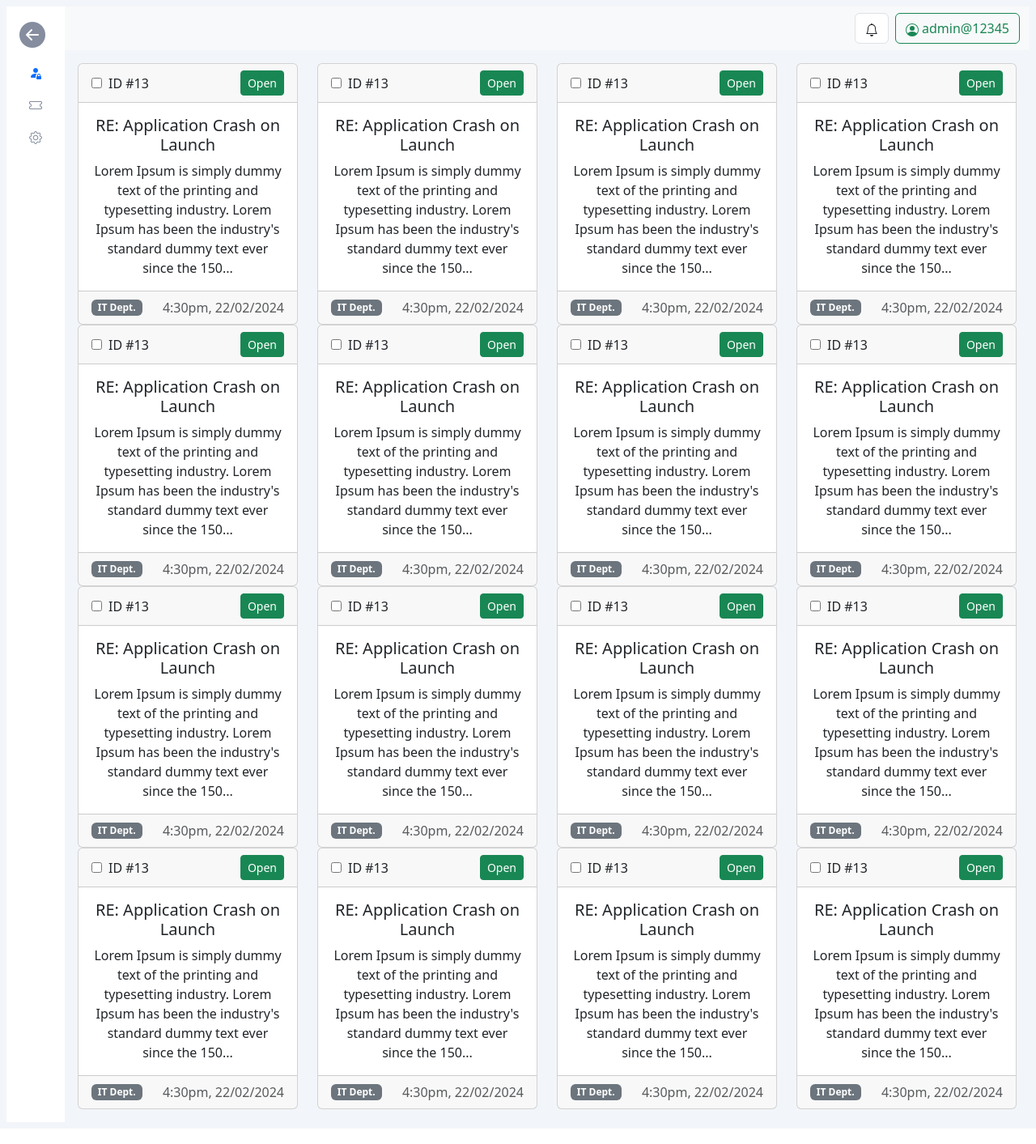
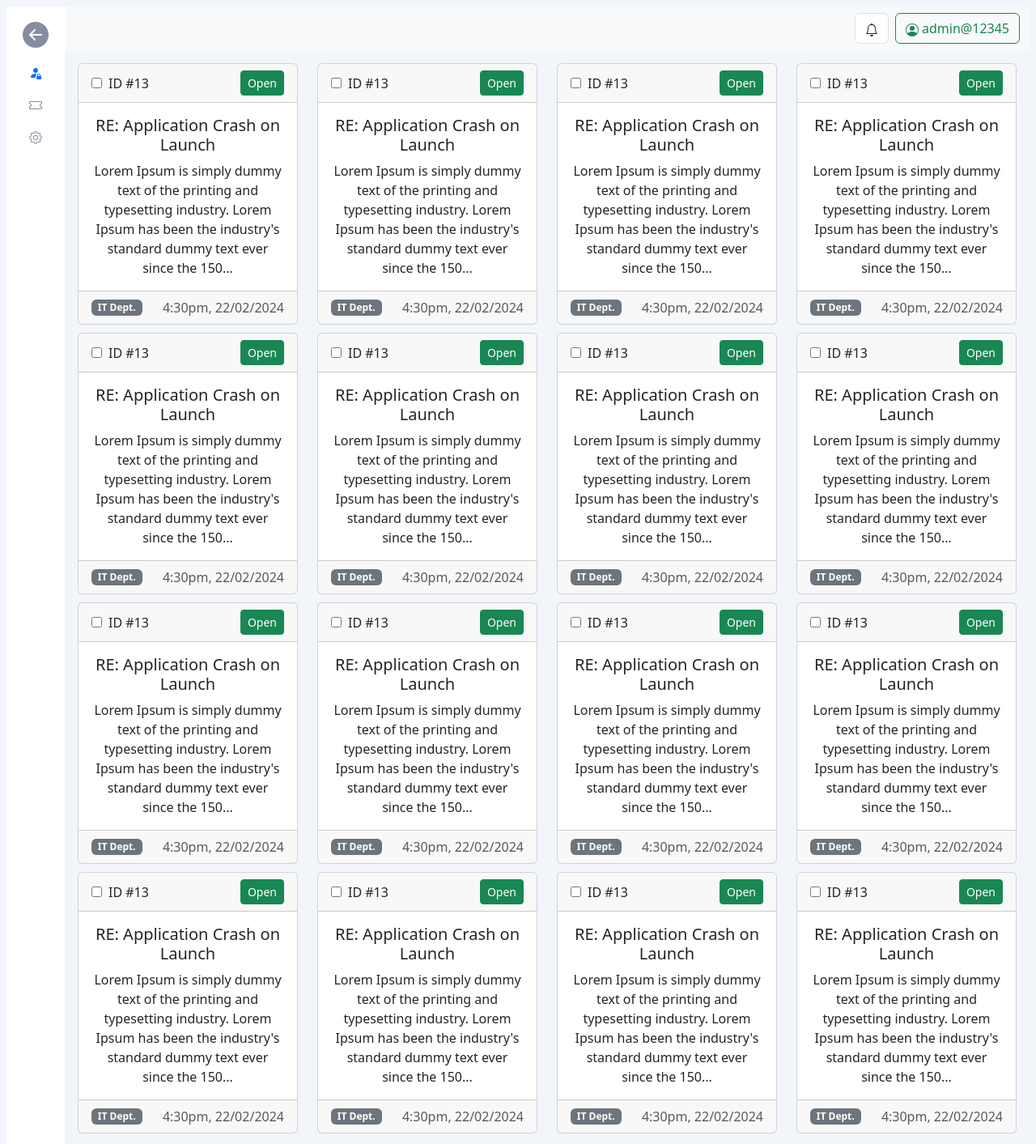
Before and after one commit to nongviettruong12/bai_tap4, a website: page convertBoostrap.html in a window 1280 px wide. Shown: the top 1413 px of the page at 81% size. Drawn offline with nearby package versions, Linux system fonts and the light colour scheme.

Commit message:
"feat":"remove node module and spacing "

```diff
--- a/convertBoostrap.html
+++ b/convertBoostrap.html
@@ -40,27 +40,56 @@
       .spacing_width {
         width: 24%;
       }
-      .ms-9{
+      .ms-9 {
         margin-left: 80px;
+      }
+      .ms_1_mobile{
+        margin-left: 0.6rem;
+      }
+      .mb-10px{
+        margin-bottom: 10px;
       }
     </style>
     <div class="d-flex p-2 backGround_color_card">
       <div class="backGround_navbar">
         <div class="container mt-3 text_spacing">
           <h2 class="text_color_navbar_left d-flex">
-           <span class="d-xl-none d-lg-none d-md-none d-sm-none d-none d-xxl-block">Vertical Nav</span>  <i class="bi bi-arrow-left-circle-fill ms-1"></i>
+            <span
+              class="d-xl-none d-lg-none d-md-none d-sm-none d-none d-xxl-block "
+              >Vertical Nav</span
+            >
+            <i class="bi bi-arrow-left-circle-fill ms-2"></i>
           </h2>
           <ul class="nav flex-column">
             <li class="nav-item">
               <a class="nav-link text_color_navbar_lef d-flex" href="#"
-                ><i class="bi bi-person-fill-lock"></i><span class="d-xl-none d-lg-none d-md-none d-sm-none d-none d-xxl-block ms-1">Admin DashBoard</span></a
+                ><i class="bi bi-person-fill-lock"></i
+                ><span
+                  class="d-xl-none d-lg-none d-md-none d-sm-none d-none d-xxl-block ms-1"
+                  >Admin DashBoard</span
+                ></a
               >
             </li>
             <li class="nav-item">
-              <a class="nav-link text_color_navbar_left d-flex" href="#"><i class="bi bi-ticket"></i> <span class="d-xl-none d-lg-none d-md-none d-sm-none d-none d-xxl-block ms-1">Ticket</span></a>
+              <a class="nav-link text_color_navbar_left d-flex" href="#"
+                ><i class="bi bi-ticket"></i>
+                <span
+                  class="d-xl-none d-lg-none d-md-none d-sm-none d-none d-xxl-block ms-1"
+                  >Ticket</span
+                ></a
+              >
             </li>
             <li class="nav-item">
-              <a class="nav-link text_color_navbar_left d-flex" href="#"> <i class="bi bi-gear"></i> <span class="d-xl-none d-lg-none d-md-none d-sm-none d-none d-xxl-block mr-1 ms-1">Setting</span> <i class="bi bi-caret-right float-end d-xl-none d-lg-none d-md-none d-sm-none d-none d-xxl-block ms-9"></i></a>
+              <a class="nav-link text_color_navbar_left d-flex" href="#">
+                <i class="bi bi-gear"></i>
+                <span
+                  class="d-xl-none d-lg-none d-md-none d-sm-none d-none d-xxl-block mr-1 ms-1"
+                  >Setting</span
+                >
+                <i
+                  class="bi bi-caret-right float-end d-xl-none d-lg-none d-md-none d-sm-none d-none d-xxl-block ms-9"
+                ></i
+              ></a>
             </li>
           </ul>
         </div>
@@ -71,7 +100,11 @@
             class="navbar navbar-expand-lg bg-body-tertiary backGround_navbar"
           >
             <div class="container-fluid">
-              <p class="navbar-brand d-xl-none d-lg-none d-md-none d-sm-none d-none d-xxl-block">DashBoard</p>
+              <p
+                class="navbar-brand d-xl-none d-lg-none d-md-none d-sm-none d-none d-xxl-block"
+              >
+                DashBoard
+              </p>
               <div
                 class="collapse navbar-collapse d-flex justify-content-end"
                 id="navbarSupportedContent"
@@ -128,7 +161,130 @@
               <div class="text-center">
                 <div class="row">
                   <!-- Card 1 -->
+                  <div class="col-12 col-sm-6 col-md-4 col-lg-3 mb-10px">
+                    <div class="card">
+                      <div
+                        class="card-header d-flex justify-content-between align-items-center"
+                      >
+                        <div class="d-flex align-items-center">
+                          <input type="checkbox" class="me-2" placeholder="." />
+                          <span>ID #13</span>
+                        </div>
+                        <button class="btn btn-success btn-sm">Open</button>
+                      </div>
+                      <div class="card-body">
+                        <h5 class="card-title">
+                          RE: Application Crash on Launch
+                        </h5>
+                        <p class="card-text">
+                          Lorem Ipsum is simply dummy text of the printing and
+                          typesetting industry. Lorem Ipsum has been the
+                          industry's standard dummy text ever since the 150...
+                        </p>
+                      </div>
+                      <div
+                        class="card-footer d-flex justify-content-between align-items-center"
+                      >
+                        <span class="badge bg-secondary">IT Dept.</span>
+                        <span class="text-muted">4:30pm, 22/02/2024</span>
+                      </div>
+                    </div>
+                  </div>
+
+                  <!-- Card 2 -->
+                  <div class="col-12 col-sm-6 col-md-4 col-lg-3 ">
+                    <div class="card">
+                      <div
+                        class="card-header d-flex justify-content-between align-items-center"
+                      >
+                        <div class="d-flex align-items-center">
+                          <input type="checkbox" class="me-2" />
+                          <span>ID #13</span>
+                        </div>
+                        <button class="btn btn-success btn-sm">Open</button>
+                      </div>
+                      <div class="card-body">
+                        <h5 class="card-title">
+                          RE: Application Crash on Launch
+                        </h5>
+                        <p class="card-text">
+                          Lorem Ipsum is simply dummy text of the printing and
+                          typesetting industry. Lorem Ipsum has been the
+                          industry's standard dummy text ever since the 150...
+                        </p>
+                      </div>
+                      <div
+                        class="card-footer d-flex justify-content-between align-items-center"
+                      >
+                        <span class="badge bg-secondary">IT Dept.</span>
+                        <span class="text-muted">4:30pm, 22/02/2024</span>
+                      </div>
+                    </div>
+                  </div>
+
+                  <!-- Card 3 -->
                   <div class="col-12 col-sm-6 col-md-4 col-lg-3">
+                    <div class="card">
+                      <div
+                        class="card-header d-flex justify-content-between align-items-center"
+                      >
+                        <div class="d-flex align-items-center">
+                          <input type="checkbox" class="me-2" />
+                          <span>ID #13</span>
+                        </div>
+                        <button class="btn btn-success btn-sm">Open</button>
+                      </div>
+                      <div class="card-body">
+                        <h5 class="card-title">
+                          RE: Application Crash on Launch
+                        </h5>
+                        <p class="card-text">
+                          Lorem Ipsum is simply dummy text of the printing and
+                          typesetting industry. Lorem Ipsum has been the
+                          industry's standard dummy text ever since the 150...
+                        </p>
+                      </div>
+                      <div
+                        class="card-footer d-flex justify-content-between align-items-center"
+                      >
+                        <span class="badge bg-secondary">IT Dept.</span>
+                        <span class="text-muted">4:30pm, 22/02/2024</span>
+                      </div>
+                    </div>
+                  </div>
+
+                  <!-- Card 4 -->
+                  <div class="col-12 col-sm-6 col-md-4 col-lg-3">
+                    <div class="card">
+                      <div
+                        class="card-header d-flex justify-content-between align-items-center"
+                      >
+                        <div class="d-flex align-items-center">
+                          <input type="checkbox" class="me-2" />
+                          <span>ID #13</span>
+                        </div>
+                        <button class="btn btn-success btn-sm">Open</button>
+                      </div>
+                      <div class="card-body">
+                        <h5 class="card-title">
+                          RE: Application Crash on Launch
+                        </h5>
+                        <p class="card-text">
+                          Lorem Ipsum is simply dummy text of the printing and
+                          typesetting industry. Lorem Ipsum has been the
+                          industry's standard dummy text ever since the 150...
+                        </p>
+                      </div>
+                      <div
+                        class="card-footer d-flex justify-content-between align-items-center"
+                      >
+                        <span class="badge bg-secondary">IT Dept.</span>
+                        <span class="text-muted">4:30pm, 22/02/2024</span>
+                      </div>
+                    </div>
+                  </div>
+                  <!-- Card 1 -->
+                  <div class="col-12 col-sm-6 col-md-4 col-lg-3 mb-10px">
                     <div class="card">
                       <div
                         class="card-header d-flex justify-content-between align-items-center"
@@ -251,7 +407,7 @@
                     </div>
                   </div>
                   <!-- Card 1 -->
-                  <div class="col-12 col-sm-6 col-md-4 col-lg-3">
+                  <div class="col-12 col-sm-6 col-md-4 col-lg-3 mb-10px">
                     <div class="card">
                       <div
                         class="card-header d-flex justify-content-between align-items-center"
@@ -374,130 +530,7 @@
                     </div>
                   </div>
                   <!-- Card 1 -->
-                  <div class="col-12 col-sm-6 col-md-4 col-lg-3">
-                    <div class="card">
-                      <div
-                        class="card-header d-flex justify-content-between align-items-center"
-                      >
-                        <div class="d-flex align-items-center">
-                          <input type="checkbox" class="me-2" />
-                          <span>ID #13</span>
-                        </div>
-                        <button class="btn btn-success btn-sm">Open</button>
-                      </div>
-                      <div class="card-body">
-                        <h5 class="card-title">
-                          RE: Application Crash on Launch
-                        </h5>
-                        <p class="card-text">
-                          Lorem Ipsum is simply dummy text of the printing and
-                          typesetting industry. Lorem Ipsum has been the
-                          industry's standard dummy text ever since the 150...
-                        </p>
-                      </div>
-                      <div
-                        class="card-footer d-flex justify-content-between align-items-center"
-                      >
-                        <span class="badge bg-secondary">IT Dept.</span>
-                        <span class="text-muted">4:30pm, 22/02/2024</span>
-                      </div>
-                    </div>
-                  </div>
-
-                  <!-- Card 2 -->
-                  <div class="col-12 col-sm-6 col-md-4 col-lg-3">
-                    <div class="card">
-                      <div
-                        class="card-header d-flex justify-content-between align-items-center"
-                      >
-                        <div class="d-flex align-items-center">
-                          <input type="checkbox" class="me-2" />
-                          <span>ID #13</span>
-                        </div>
-                        <button class="btn btn-success btn-sm">Open</button>
-                      </div>
-                      <div class="card-body">
-                        <h5 class="card-title">
-                          RE: Application Crash on Launch
-                        </h5>
-                        <p class="card-text">
-                          Lorem Ipsum is simply dummy text of the printing and
-                          typesetting industry. Lorem Ipsum has been the
-                          industry's standard dummy text ever since the 150...
-                        </p>
-                      </div>
-                      <div
-                        class="card-footer d-flex justify-content-between align-items-center"
-                      >
-                        <span class="badge bg-secondary">IT Dept.</span>
-                        <span class="text-muted">4:30pm, 22/02/2024</span>
-                      </div>
-                    </div>
-                  </div>
-
-                  <!-- Card 3 -->
-                  <div class="col-12 col-sm-6 col-md-4 col-lg-3">
-                    <div class="card">
-                      <div
-                        class="card-header d-flex justify-content-between align-items-center"
-                      >
-                        <div class="d-flex align-items-center">
-                          <input type="checkbox" class="me-2" />
-                          <span>ID #13</span>
-                        </div>
-                        <button class="btn btn-success btn-sm">Open</button>
-                      </div>
-                      <div class="card-body">
-                        <h5 class="card-title">
-                          RE: Application Crash on Launch
-                        </h5>
-                        <p class="card-text">
-                          Lorem Ipsum is simply dummy text of the printing and
-                          typesetting industry. Lorem Ipsum has been the
-                          industry's standard dummy text ever since the 150...
-                        </p>
-                      </div>
-                      <div
-                        class="card-footer d-flex justify-content-between align-items-center"
-                      >
-                        <span class="badge bg-secondary">IT Dept.</span>
-                        <span class="text-muted">4:30pm, 22/02/2024</span>
-                      </div>
-                    </div>
-                  </div>
-
-                  <!-- Card 4 -->
-                  <div class="col-12 col-sm-6 col-md-4 col-lg-3">
-                    <div class="card">
-                      <div
-                        class="card-header d-flex justify-content-between align-items-center"
-                      >
-                        <div class="d-flex align-items-center">
-                          <input type="checkbox" class="me-2" />
-                          <span>ID #13</span>
-                        </div>
-                        <button class="btn btn-success btn-sm">Open</button>
-                      </div>
-                      <div class="card-body">
-                        <h5 class="card-title">
-                          RE: Application Crash on Launch
-                        </h5>
-                        <p class="card-text">
-                          Lorem Ipsum is simply dummy text of the printing and
-                          typesetting industry. Lorem Ipsum has been the
-                          industry's standard dummy text ever since the 150...
-                        </p>
-                      </div>
-                      <div
-                        class="card-footer d-flex justify-content-between align-items-center"
-                      >
-                        <span class="badge bg-secondary">IT Dept.</span>
-                        <span class="text-muted">4:30pm, 22/02/2024</span>
-                      </div>
-                    </div>
-                  </div>
-                  <!-- Card 1 -->
-                  <div class="col-12 col-sm-6 col-md-4 col-lg-3">
+                  <div class="col-12 col-sm-6 col-md-4 col-lg-3 mb-10px">
                     <div class="card">
                       <div
                         class="card-header d-flex justify-content-between align-items-center"
```
